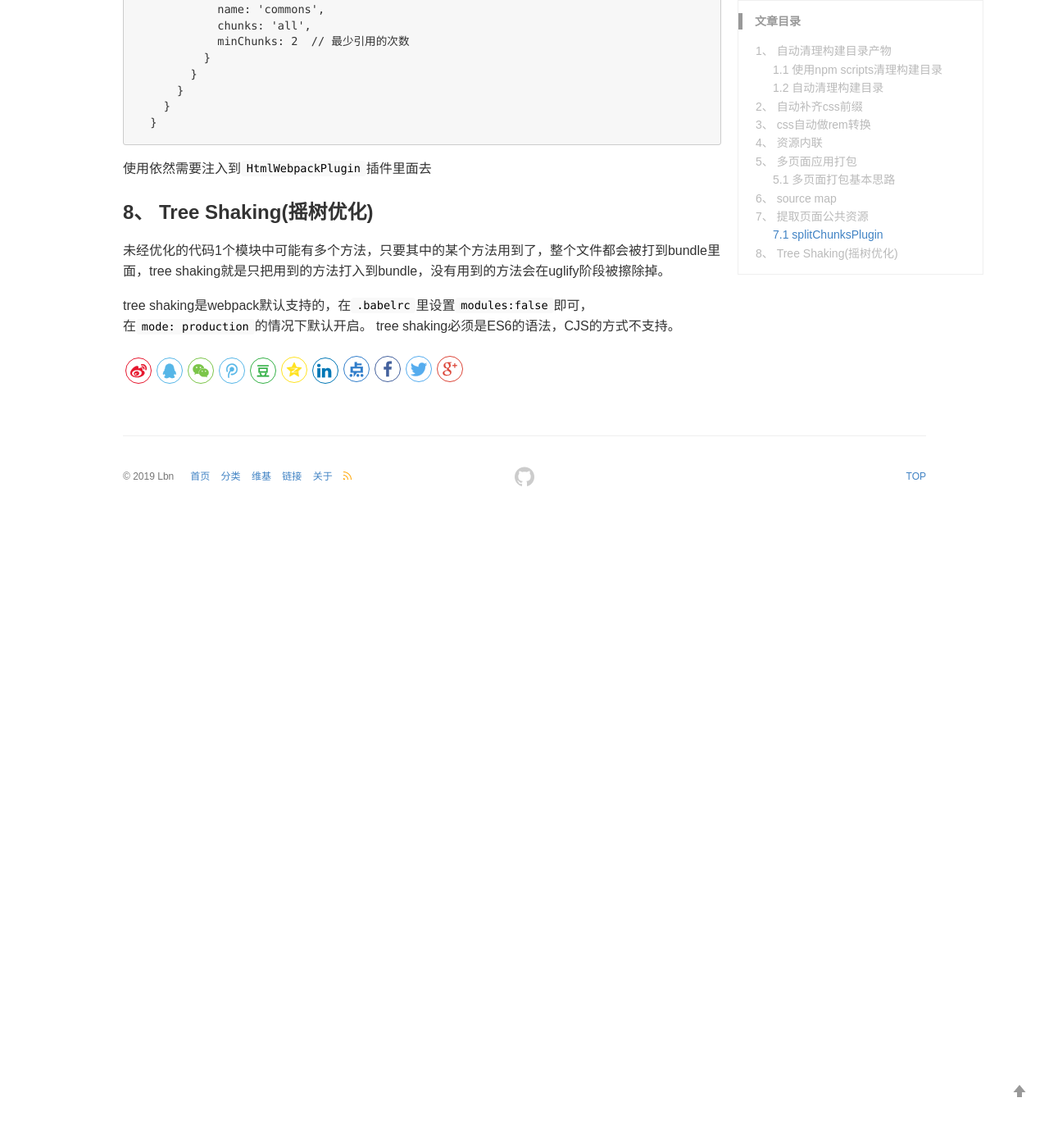
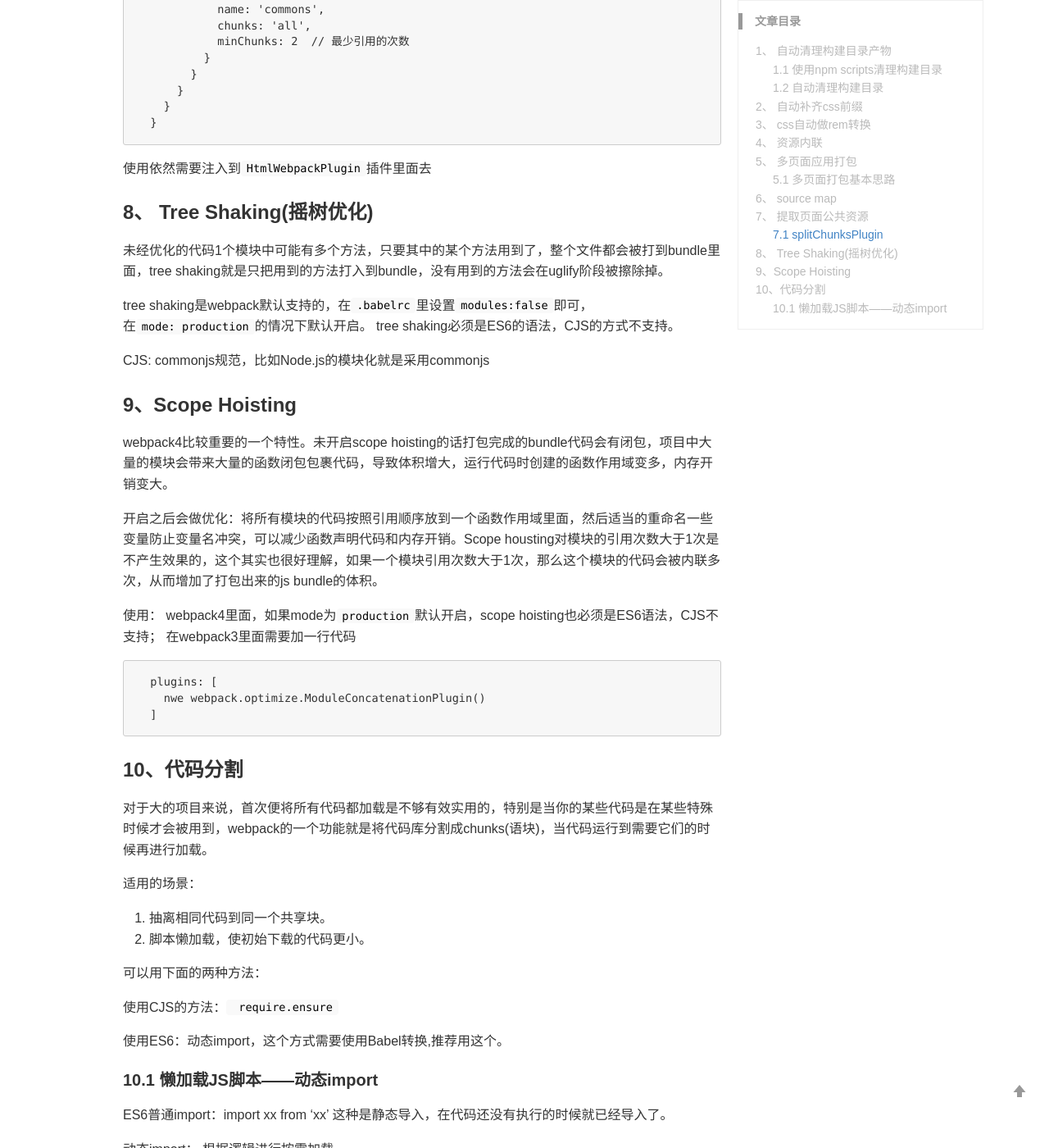
Before and after one commit to LB-nan/cat-Said, a Jekyll site: the page built from _posts/2019-09-29-webpack3.md, in a window 1280 px wide and 1400 px high, scrolled down 9629 px. Shown: the whole window at 82% size. Built offline with Jekyll 4.4.1, drawn with Linux system fonts in a browser that asks for light colours; comment, search, counter and statistics services are not loaded; before the commit the page ends 10259 px from its top, so only the background shows below that; some of the changed text lies outside the part shown.

Commit message:
Update 2019-09-29-webpack3.md

````diff
--- a/_posts/2019-09-29-webpack3.md
+++ b/_posts/2019-09-29-webpack3.md
@@ -451,3 +451,66 @@ splitChunksPlugin是webpack4内置的插件。
 未经优化的代码1个模块中可能有多个方法，只要其中的某个方法用到了，整个文件都会被打到bundle里面，tree shaking就是只把用到的方法打入到bundle，没有用到的方法会在uglify阶段被擦除掉。
 
 tree shaking是webpack默认支持的，在`.babelrc`里设置`modules:false`即可，在`mode: production`的情况下默认开启。 tree shaking必须是ES6的语法，CJS的方式不支持。
+
+CJS: commonjs规范，比如Node.js的模块化就是采用commonjs
+
+### 9、Scope Hoisting
+
+webpack4比较重要的一个特性。未开启scope hoisting的话打包完成的bundle代码会有闭包，项目中大量的模块会带来大量的函数闭包包裹代码，导致体积增大，运行代码时创建的函数作用域变多，内存开销变大。
+
+开启之后会做优化：将所有模块的代码按照引用顺序放到一个函数作用域里面，然后适当的重命名一些变量防止变量名冲突，可以减少函数声明代码和内存开销。Scope housting对模块的引用次数大于1次是不产生效果的，这个其实也很好理解，如果一个模块引用次数大于1次，那么这个模块的代码会被内联多次，从而增加了打包出来的js bundle的体积。
+
+使用： webpack4里面，如果mode为`production`默认开启，scope hoisting也必须是ES6语法，CJS不支持； 在webpack3里面需要加一行代码
+
+```
+  plugins: [
+    nwe webpack.optimize.ModuleConcatenationPlugin()
+  ]
+```
+
+### 10、代码分割
+
+对于大的项目来说，首次便将所有代码都加载是不够有效实用的，特别是当你的某些代码是在某些特殊时候才会被用到，webpack的一个功能就是将代码库分割成chunks(语块)，当代码运行到需要它们的时候再进行加载。
+
+适用的场景：
+
+1. 抽离相同代码到同一个共享块。
+2. 脚本懒加载，使初始下载的代码更小。
+
+可以用下面的两种方法：
+
+使用CJS的方法：` require.ensure`
+
+使用ES6：动态import，这个方式需要使用Babel转换,推荐用这个。
+
+
+#### 10.1 懒加载JS脚本——动态import
+
+ES6普通import：import xx from 'xx' 这种是静态导入，在代码还没有执行的时候就已经导入了。
+
+动态import： 根据逻辑进行按需加载。
+
+安装babel插件: `npm install @babel/plugin-syntax-dynamic-import --save-dev`
+
+配置： 在`.babelrc`文件里
+
+```
+  {
+    "presets": [
+      "@babel/preset-env"
+    ],
+    "plugins": ["@babel/plugin-syntax-dynamic-import"]
+  }
+```
+
+使用：当上面设置好之后，可以动态判断在某个事件里`import`某个js文件，此处为`test.js`, 返回的是一个promise对象，我们只需要直接`.then`接着操作就好了。
+
+```
+  someEvent(){
+    import('./test.js').then( () => {
+      // ....
+    })
+  };
+```
+
+原理： webpack会在编译阶段，把动态`import`的文件抽离出来成为一个js文件，当`import`的时候，会发送一个`jsonp`的请求，请求该文件，然后执行处理，请求回来的是一个`promist`对象。
````
